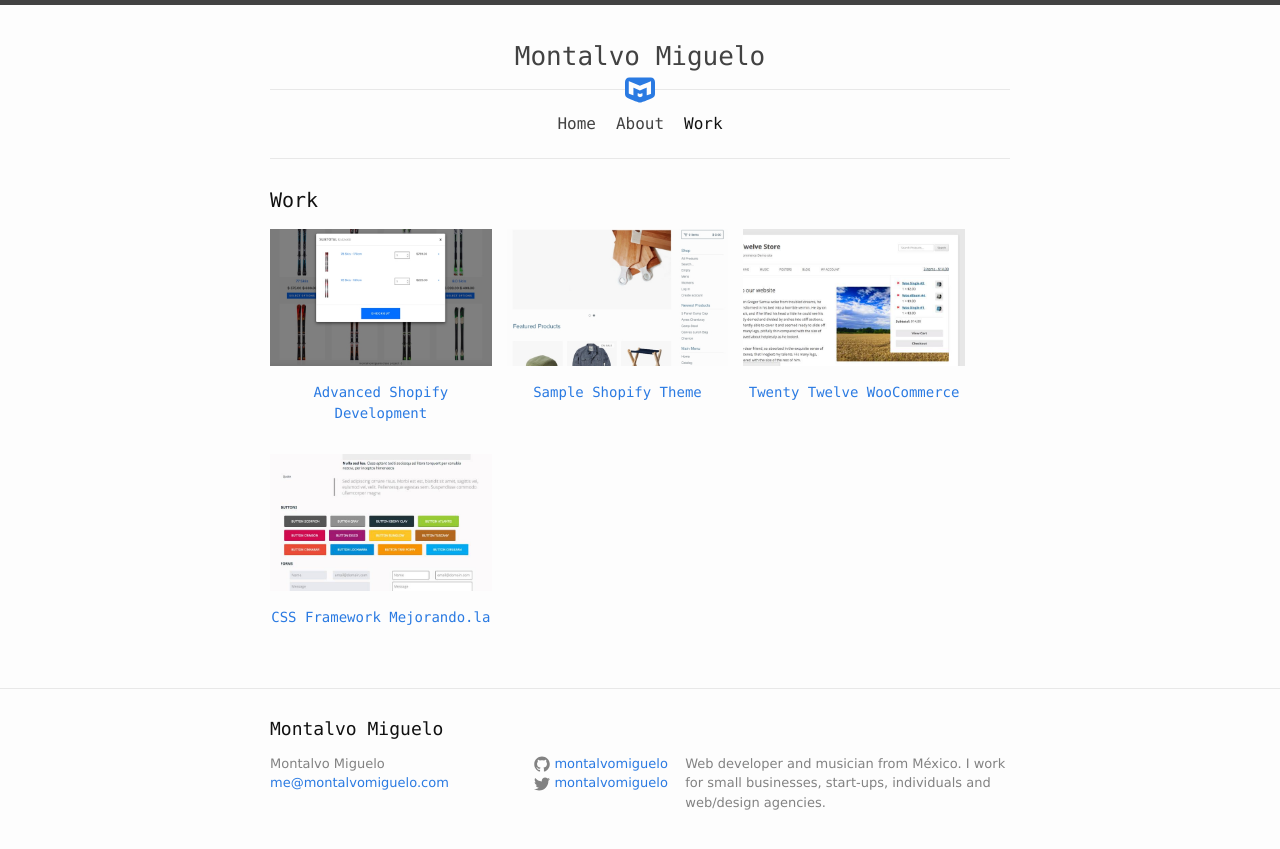
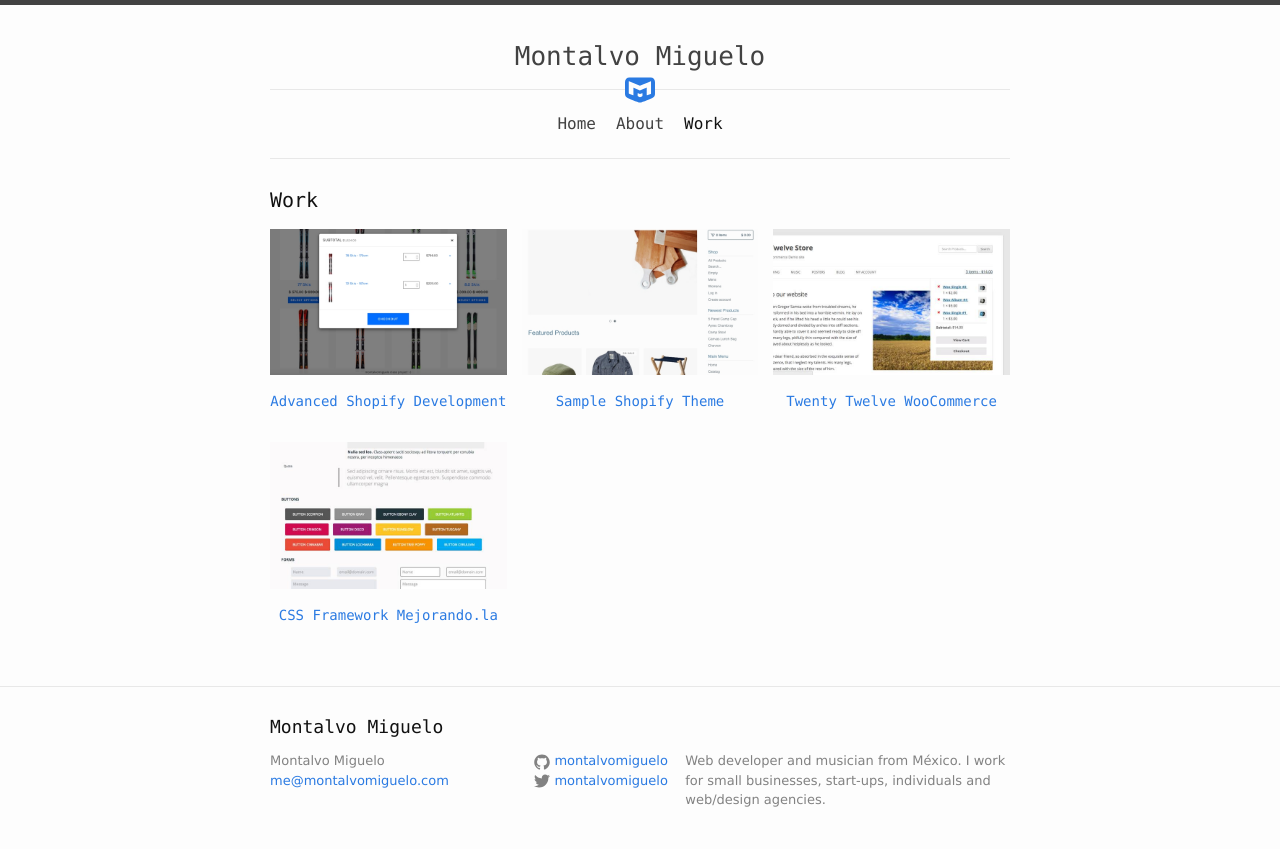
Before and after one commit to montalvomiguelo/montalvomiguelo.github.io, a Jekyll site: the page built from work.html, in a window 1280 px wide. Shown: the top 849 px of the page. Built offline with Jekyll 4.4.1, drawn with Linux system fonts in a browser that asks for light colours.

Commit message:
layout projects grid with flexbox

```diff
--- a/_sass/_layout.scss
+++ b/_sass/_layout.scss
@@ -225,28 +225,24 @@
  * Portfolio
  */
 .portfolio-list {
+  @include display-flexbox();
+  @include flex-wrap(wrap);
   font-family: $font-family-monospace;
+  list-style: none;
   margin-bottom: 0;
   margin-left: -$spacing-unit / 2;
   margin-top: 1.1rem;
-  list-style: none;
-  font-size: 0;
 
   li {
-    display: inline-block;
+    @include flex-basis(33.33%);
     margin-bottom: $spacing-unit;
     padding-left: $spacing-unit / 2;
     text-align: center;
-    vertical-align: top;
-    width:         calc(33.33% - (#{$spacing-unit} / 2));
-    width: -webkit-calc(33.33% - (#{$spacing-unit} / 2));
     @include media-query($on-laptop) {
-      width:         calc(50% - (#{$spacing-unit} / 2));
-      width: -webkit-calc(50% - (#{$spacing-unit} / 2));
+      @include flex-basis(50%);
     }
     @include media-query($on-palm) {
-      width:         calc(100% - (#{$spacing-unit} / 2));
-      width: -webkit-calc(100% - (#{$spacing-unit} / 2));
+      @include flex-basis(100%);
     }
   }
 
@@ -256,8 +252,4 @@
     margin-top: 1rem;
   }
 
-  img {
-    border: none;
-  }
-
 }
```
